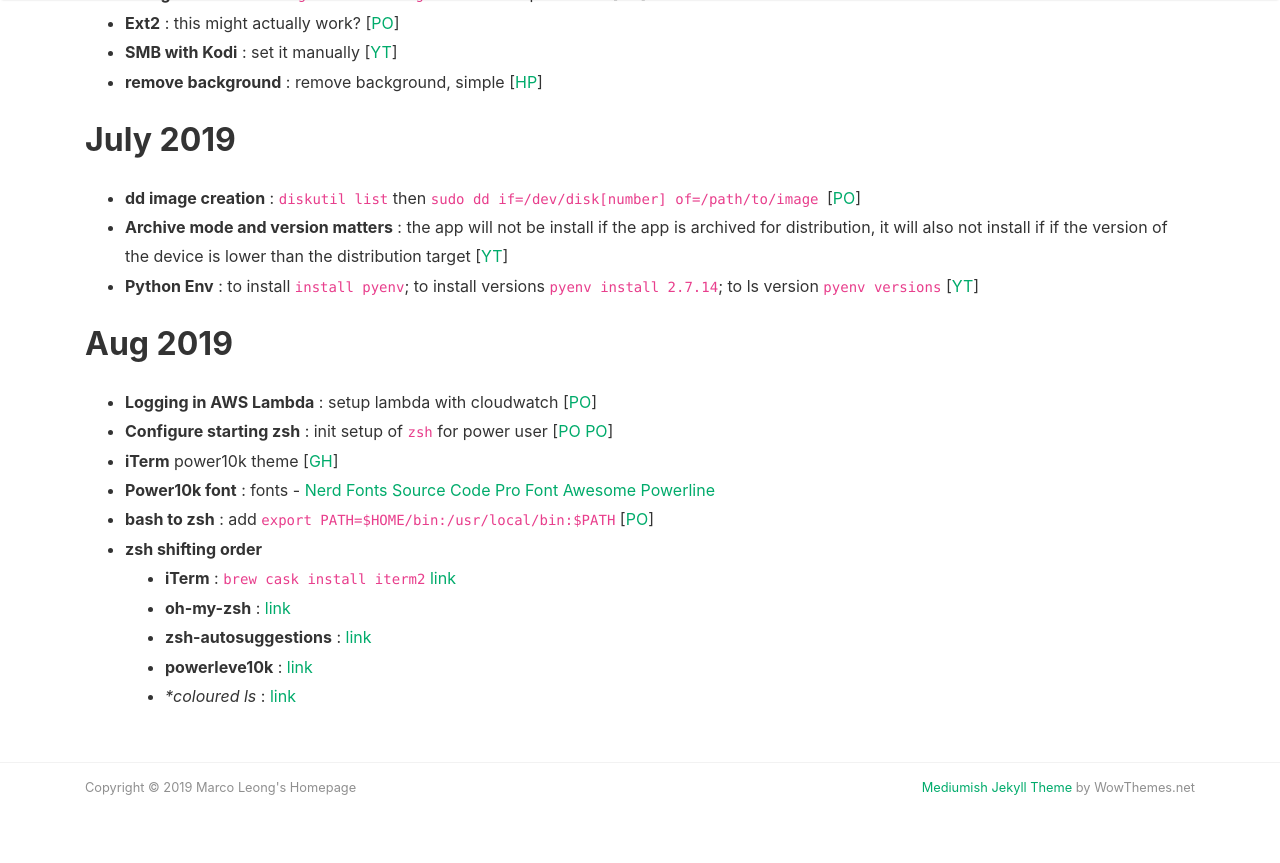
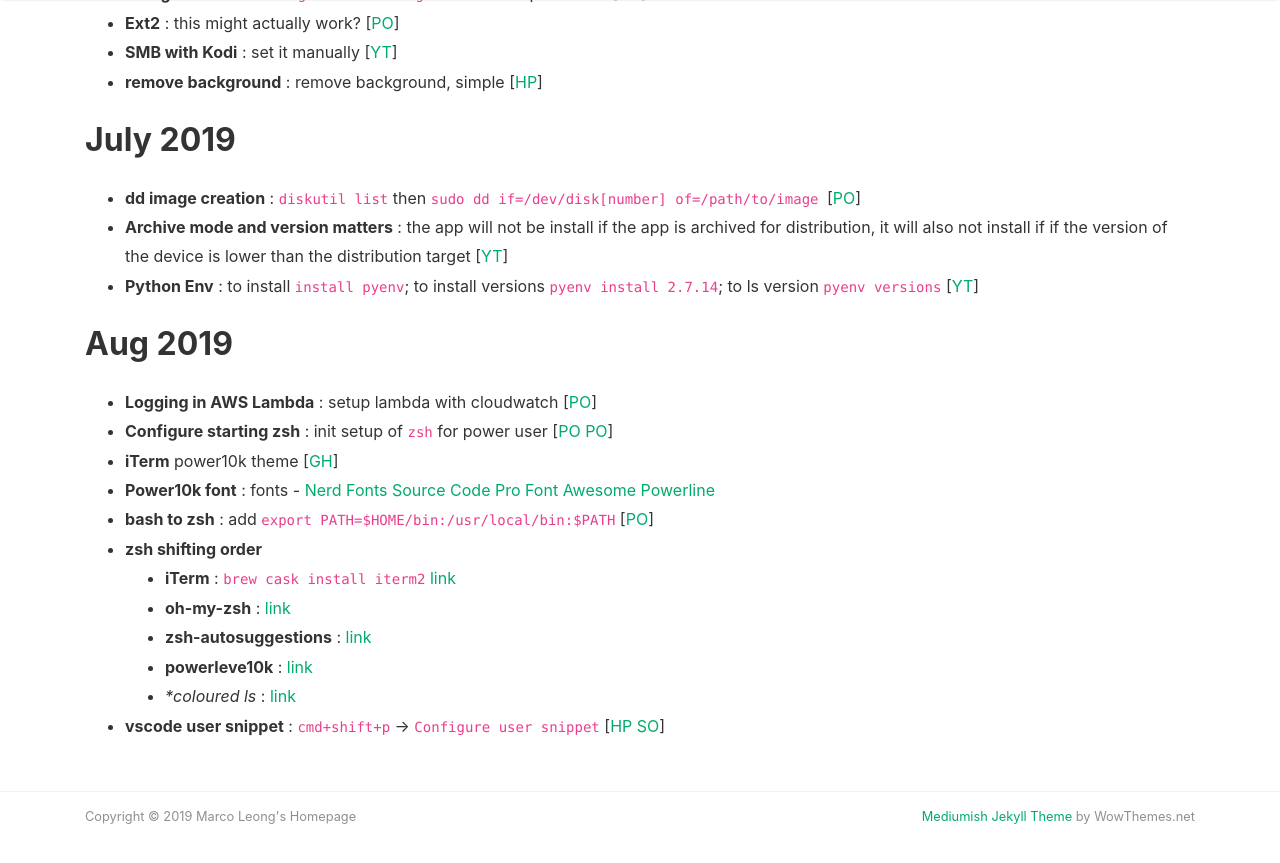
Before and after one commit to MarcoLeongDev/MarcoLeongDev.github.io, a Jekyll site: the page built from journey.md, in a window 1280 px wide and 900 px high, scrolled down 3387 px. Shown: the top 863 px of the window. Built offline with Jekyll 4.4.1, drawn with Linux system fonts in a browser that asks for light colours; nearby versions of some CDN libraries; our own code applies the rules of GitHub Pages for plain Markdown files.

Commit message:
Update journey.md

```diff
--- a/journey.md
+++ b/journey.md
@@ -109,6 +109,7 @@
     - **zsh-autosuggestions** : [link](https://github.com/zsh-users/zsh-autosuggestions)
     - **powerleve10k** : [link](https://github.com/romkatv/powerlevel10k)
     - **coloured ls* : [link](https://apple.stackexchange.com/questions/33677/how-can-i-configure-mac-terminal-to-have-color-ls-output)
+- **vscode user snippet** : `cmd+shift+p` -> `Configure user snippet` [[HP](https://code.visualstudio.com/docs/editor/userdefinedsnippets) [SO](https://stackoverflow.com/questions/2392766/multiline-strings-in-json)]
 
 
 
```
